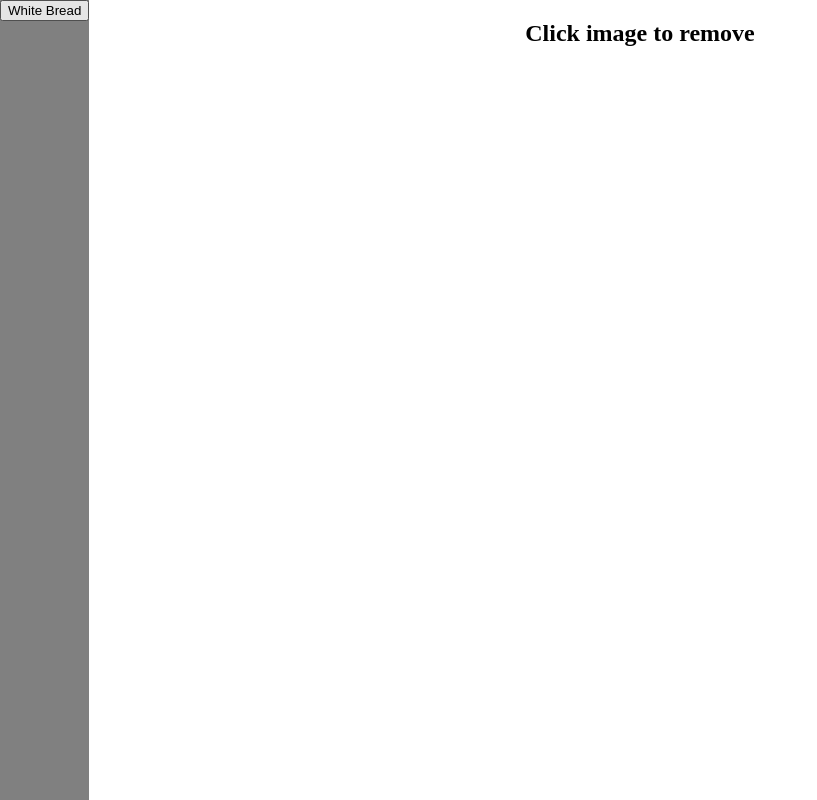
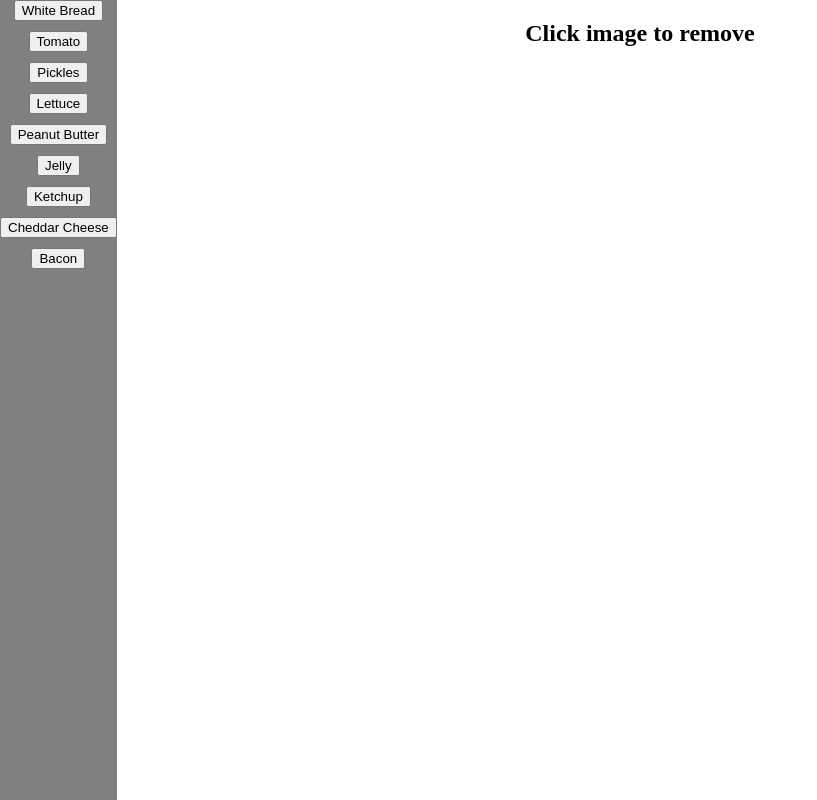
Before and after one commit to staten-island-tech/vue-supabase-project-matthew-and-maxim-and-nicole, a Vue app in the folder project/: page / in a window 1280 px wide. Shown: the whole page, without its empty margins (0-817 px from the left). Built offline with nearby package versions, Linux system fonts and the light colour scheme.

Commit message:
Update items.js

```diff
--- a/project/src/constants/items.js
+++ b/project/src/constants/items.js
@@ -2,5 +2,37 @@ export const ITEMS = [
   {
     name: 'White Bread',
     src: 'https://www.goldmedalbakery.com/content/uploads/2019/12/Jumbo-22oz-White.jpg'
-  }
+  },
+  {
+    name: "Tomato",
+    src: "https://upload.wikimedia.org/wikipedia/commons/thumb/8/89/Tomato_je.jpg/1200px-Tomato_je.jpg"
+  },
+  {
+    name: "Pickles",
+    src: "https://www.gimmesomeoven.com/wp-content/uploads/2016/07/Homemade-Pickles-Recipe-9.jpg"
+  },
+  {
+    name: "Lettuce",
+    src: "https://www.100daysofrealfood.com/wp-content/uploads/2023/11/vecteezy_lettuce-salad-leaf-isolated-on-white-background-with_5582269-scaled.jpg"
+  },
+  {
+    name: "Peanut Butter",
+    src: "https://hips.hearstapps.com/hmg-prod/images/peanut-butter-vegan-1556206811.jpg?crop=0.8888888888888888xw:1xh;center,top&resize=1200:*"
+  },
+  {
+    name: "Jelly",
+    src: "https://p-cdn6consumer.jmsinf.com/tmp/image-thumbnails/smuckers/products/fruit-spreads/image-thumb__5824__auto_feab9401f1ce62dd47e2128655684d97/smckr-strawberry-jelly-18oz-1920x1920.jpg"
+  },
+  {
+    name: "Ketchup",
+    src: "https://images.heb.com/is/image/HEBGrocery/001905374-1"
+  },
+  {
+    name: "Cheddar Cheese",
+    src: "https://131998451.cdn6.editmysite.com/uploads/1/3/1/9/131998451/s174072524441932549_p52_i1_w600.png"
+  },
+  {
+    name: "Bacon",
+    src: "https://www.wellplated.com/wp-content/uploads/2023/06/Baked-bacon-in-the-oven.jpg"
+  },
 ]
```
